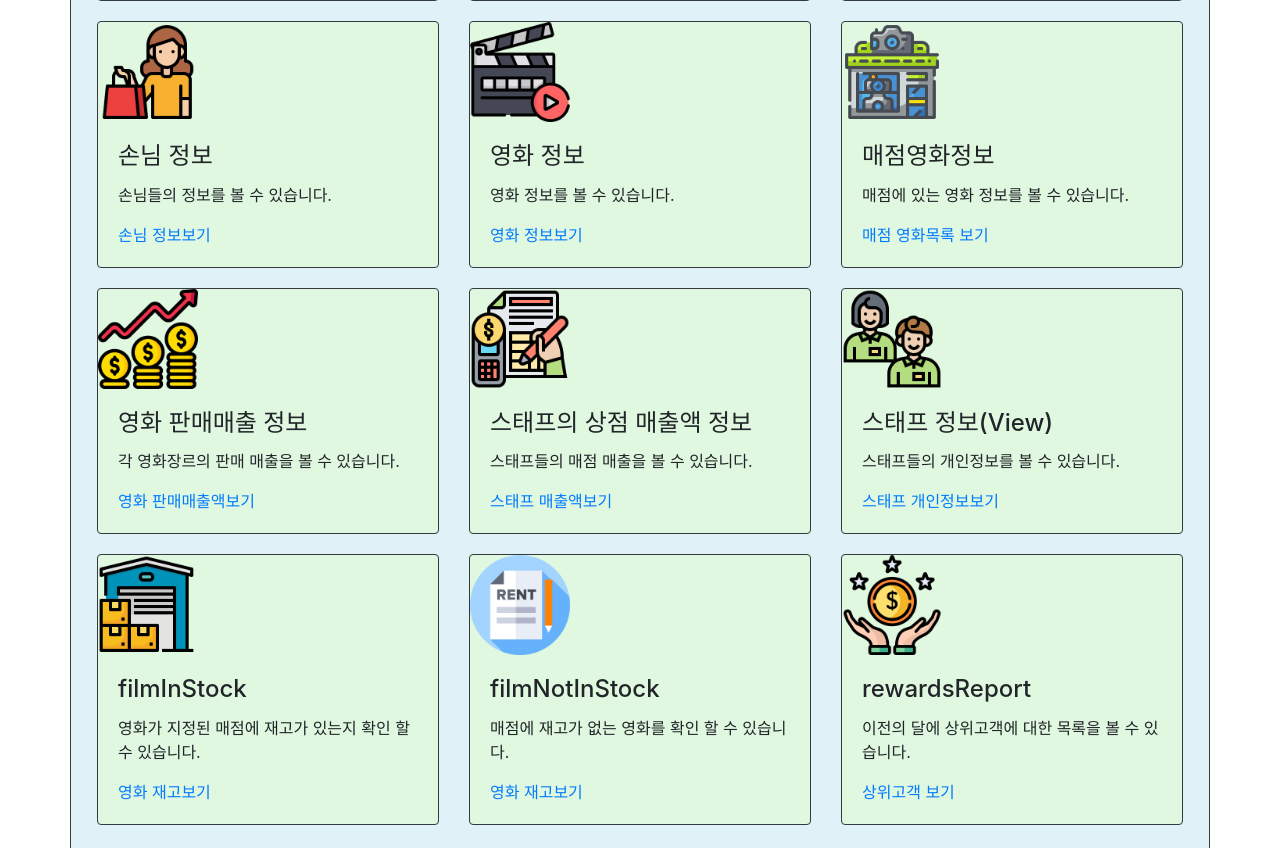
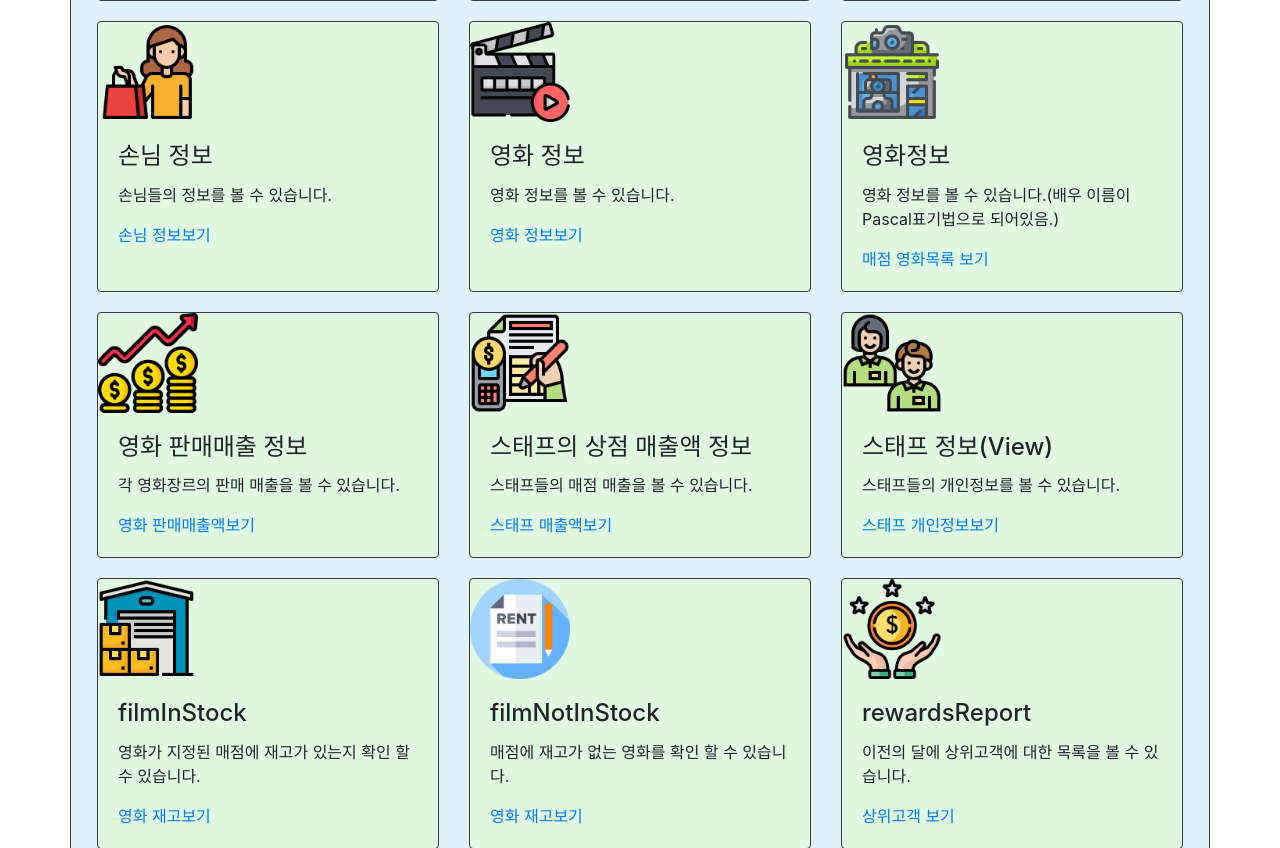
Before and after one commit to DamD-O/sakila, a Java web app: page / in a window 1280 px wide. Shown: the part 414-1262 px from the top of the page. Run offline with Tomcat 11, a stand-in JSP engine, Linux system fonts and the light colour scheme.

Commit message:
김예담 : 인덱스 ->nicerButSlowerFilm 설명 변경

```diff
--- a/sakila/src/main/webapp/index.jsp
+++ b/sakila/src/main/webapp/index.jsp
@@ -76,8 +76,8 @@
 		<div class="card border border-dark" style= "background-color:#E0F8E0">
 			<img class="card-img-top" src="<%=request.getContextPath()%>/img/filmstore.png" alt="Card image" style="width:100px">
 			<div class="card-body">
-			<h4 class="card-title">매점영화정보</h4>
-			<p class="card-text">매점에 있는 영화 정보를 볼 수 있습니다.</p>
+			<h4 class="card-title">영화정보</h4>
+			<p class="card-text">영화 정보를 볼 수 있습니다.(배우 이름이 Pascal표기법으로 되어있음.)</p>
 			<a href="<%=request.getContextPath()%>/view/nicerButSlowerFilmList.jsp">매점 영화목록 보기</a>
 			</div>
 		</div>
```
